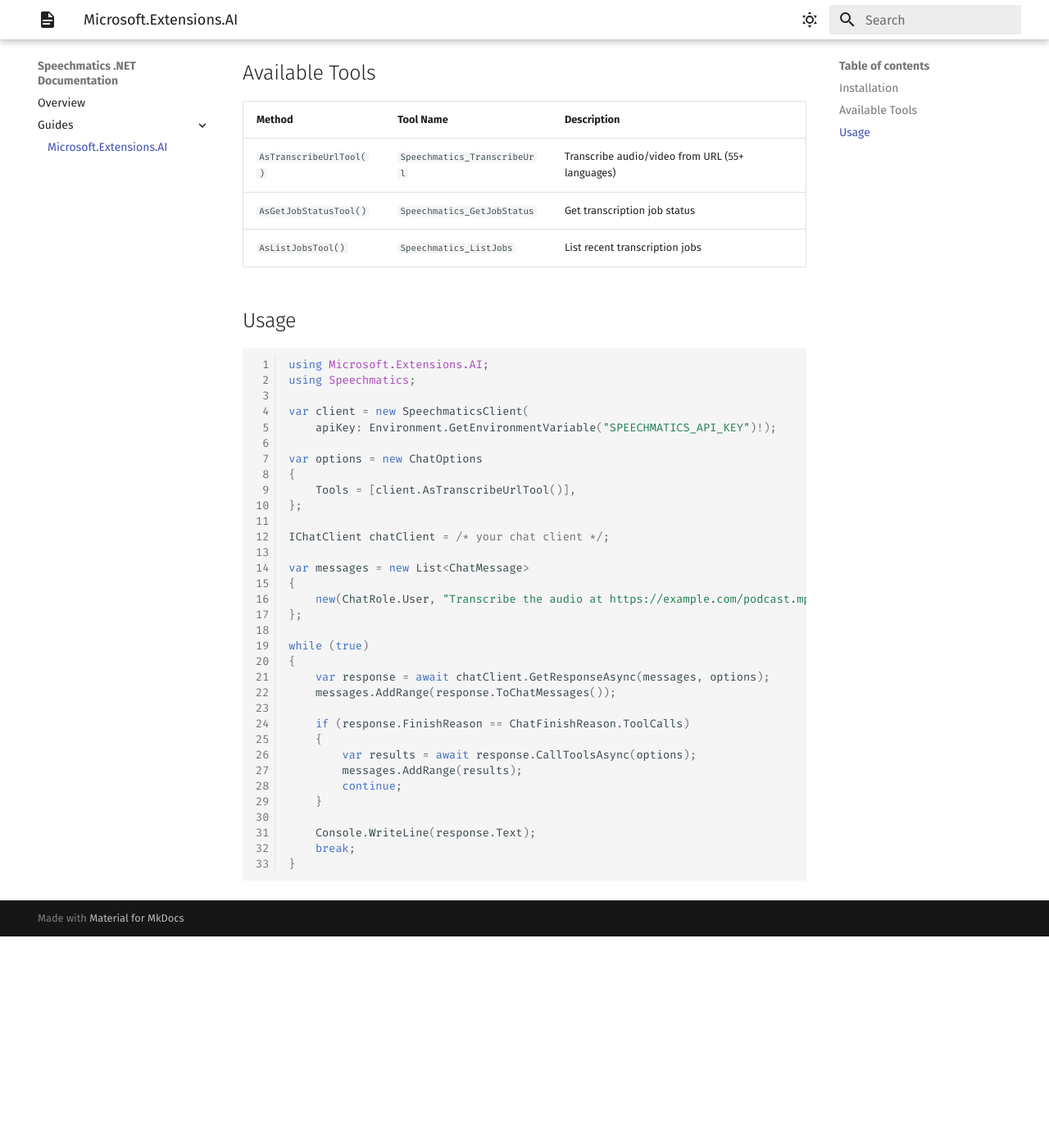
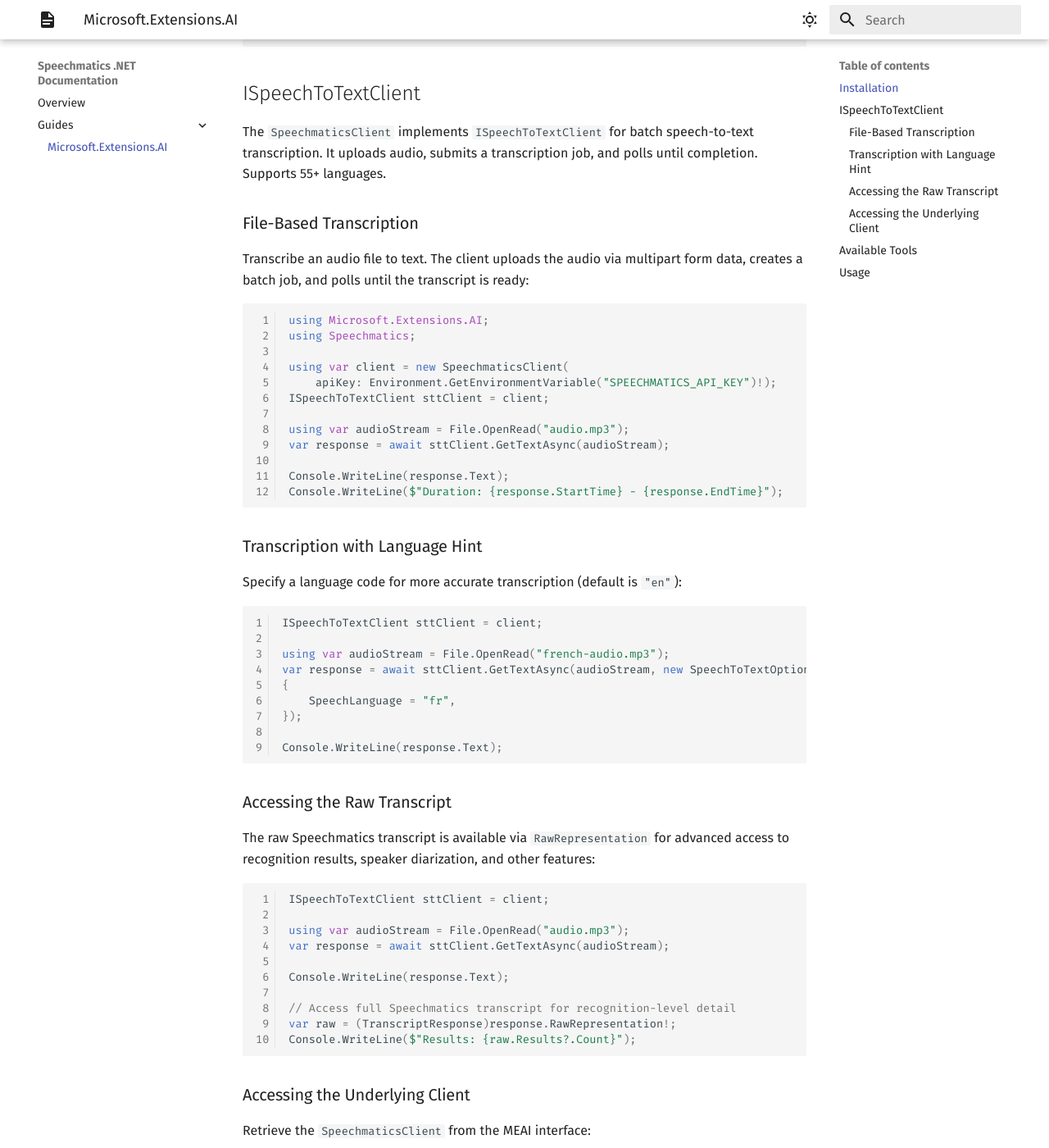
Before and after one commit to tryAGI/Speechmatics, an MkDocs documentation site: the page built from docs/guides/meai.md, in a window 1280 px wide and 1400 px high, scrolled down 434 px. Shown: the whole window at 82% size. Built offline with MkDocs 1.6.1 and Material for MkDocs 9.7.7, drawn with Linux system fonts in a browser that asks for light colours; the version menu is left out; before the commit the page ends 1576 px from its top, so only the background shows below that; some of the changed text lies outside the part shown.

Commit message:
Add ISpeechToTextClient documentation to MEAI guide
Co-Authored-By: Claude Opus 4.6 <noreply@anthropic.com>

````diff
--- a/docs/guides/meai.md
+++ b/docs/guides/meai.md
@@ -3,12 +3,83 @@
 !!! tip "Cross-SDK comparison"
     See the [centralized MEAI documentation](https://tryagi.github.io/docs/meai/) for feature matrices and comparisons across all tryAGI SDKs.
 
-The Speechmatics SDK provides `AIFunction` tool wrappers compatible with [Microsoft.Extensions.AI](https://learn.microsoft.com/en-us/dotnet/ai/microsoft-extensions-ai). These tools can be used with any `IChatClient`.
+The Speechmatics SDK implements `ISpeechToTextClient` from [Microsoft.Extensions.AI](https://learn.microsoft.com/en-us/dotnet/ai/microsoft-extensions-ai) for batch speech-to-text transcription, plus `AIFunction` tool wrappers for use with any `IChatClient`.
 
 ## Installation
 
 ```bash
 dotnet add package tryAGI.Speechmatics
+```
+
+## ISpeechToTextClient
+
+The `SpeechmaticsClient` implements `ISpeechToTextClient` for batch speech-to-text transcription.
+It uploads audio, submits a transcription job, and polls until completion. Supports 55+ languages.
+
+### File-Based Transcription
+
+Transcribe an audio file to text. The client uploads the audio via multipart form data, creates a batch job, and polls until the transcript is ready:
+
+```csharp
+using Microsoft.Extensions.AI;
+using Speechmatics;
+
+using var client = new SpeechmaticsClient(
+    apiKey: Environment.GetEnvironmentVariable("SPEECHMATICS_API_KEY")!);
+ISpeechToTextClient sttClient = client;
+
+using var audioStream = File.OpenRead("audio.mp3");
+var response = await sttClient.GetTextAsync(audioStream);
+
+Console.WriteLine(response.Text);
+Console.WriteLine($"Duration: {response.StartTime} - {response.EndTime}");
+```
+
+### Transcription with Language Hint
+
+Specify a language code for more accurate transcription (default is `"en"`):
+
+```csharp
+ISpeechToTextClient sttClient = client;
+
+using var audioStream = File.OpenRead("french-audio.mp3");
+var response = await sttClient.GetTextAsync(audioStream, new SpeechToTextOptions
+{
+    SpeechLanguage = "fr",
+});
+
+Console.WriteLine(response.Text);
+```
+
+### Accessing the Raw Transcript
+
+The raw Speechmatics transcript is available via `RawRepresentation` for advanced access to recognition results, speaker diarization, and other features:
+
+```csharp
+ISpeechToTextClient sttClient = client;
+
+using var audioStream = File.OpenRead("audio.mp3");
+var response = await sttClient.GetTextAsync(audioStream);
+
+Console.WriteLine(response.Text);
+
+// Access full Speechmatics transcript for recognition-level detail
+var raw = (TranscriptResponse)response.RawRepresentation!;
+Console.WriteLine($"Results: {raw.Results?.Count}");
+```
+
+### Accessing the Underlying Client
+
+Retrieve the `SpeechmaticsClient` from the MEAI interface:
+
+```csharp
+ISpeechToTextClient sttClient = client;
+
+var metadata = sttClient.GetService<SpeechToTextClientMetadata>();
+Console.WriteLine($"Provider: {metadata?.ProviderName}"); // "speechmatics"
+
+var speechmaticsClient = sttClient.GetService<SpeechmaticsClient>();
+// Use speechmaticsClient for Speechmatics-specific APIs (usage stats, job management, etc.)
 ```
 
 ## Available Tools
````
